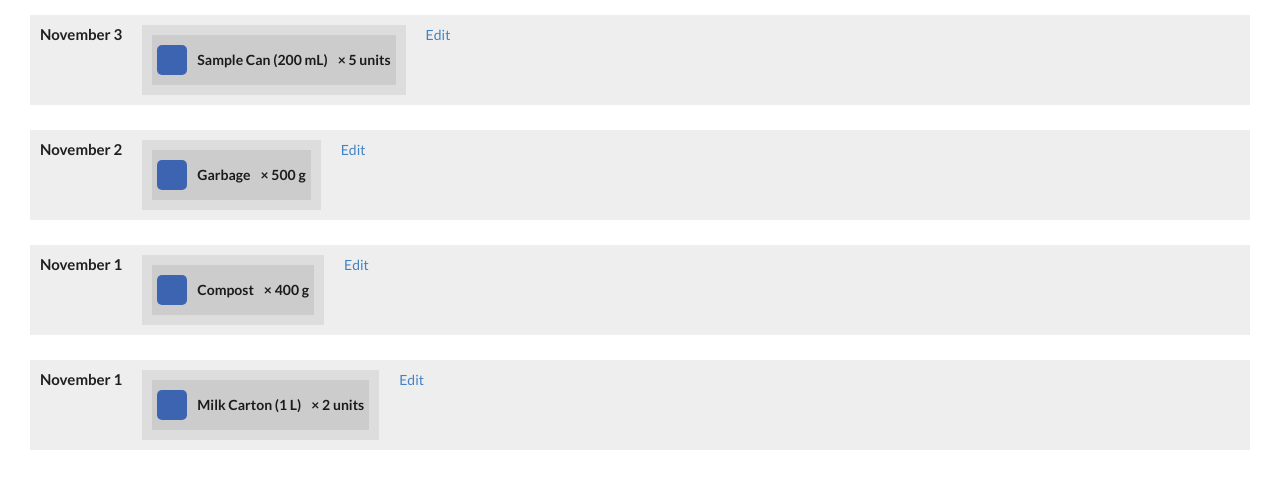
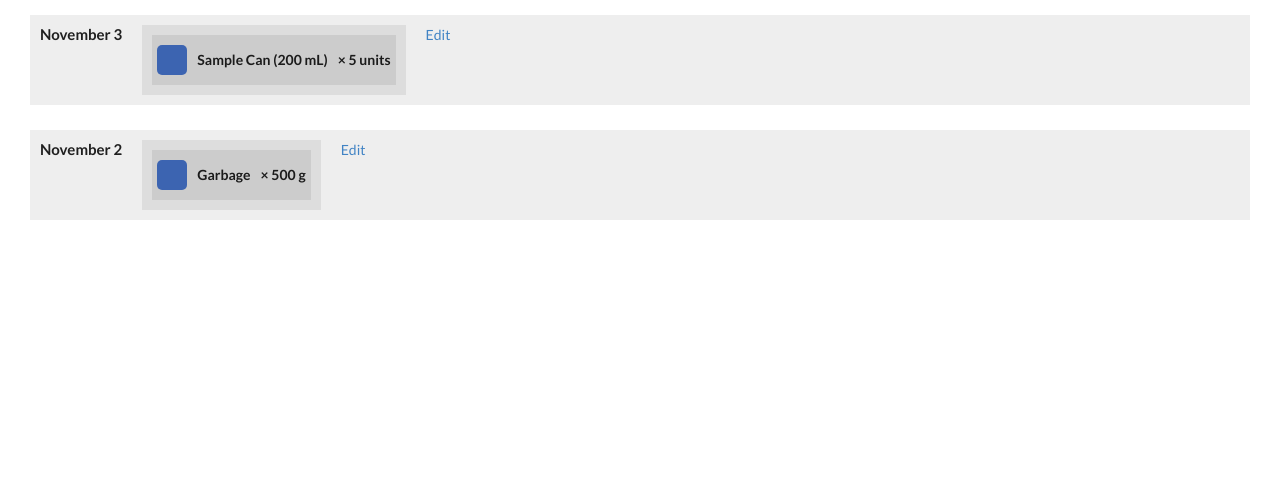
Before and after one commit to Ovillena/binibin-repo, a Next.js app: page /pastentries in a window 1280 px wide. Shown: the top 488 px of the page. Built offline with nearby package versions, Linux system fonts and the light colour scheme.

Commit message:
components can now retrieve data from fakeData

```diff
--- a/pages/pastentries.js
+++ b/pages/pastentries.js
@@ -56,36 +56,23 @@ const fakeData = [
     item_count: 500,
     unit: "g",
     waste_type: "garbage"
-  },{
-    entry_id: 3,
-    entry_date: "November 1",
-    item_name: "Compost",
-    item_count: 400,
-    unit: "g",
-    waste_type: "compost"
-  },{
-    entry_id: 4,
-    entry_date: "November 1",
-    item_name: "Milk Carton (1 L)",
-    item_count: 2,
-    unit: "units",
-    waste_type: "recycling"
   }
 ]
+//"entry_id": 1,
+// "item_name": "Can (200 mL)",
+// "item_count": 5,
+// "unit": "unit",
+// "waste_type": "recycling",
 
 export default function Home() {
   const [entries, setEntries] = useState(fakeData);
-  // const GetEntries = async ()=>{
-  //   const result = await axios.get("https://binibin-server.herokuapp.com/api/entries");
-  //   console.log(result.data)
-  // }
+
   // useEffect(()=>{
   //   const GetEntries = async()=>{
   //     const result = await axios.get("https://binibin-server.herokuapp.com/api/entries")
   //     console.log(result);
   //     setEntries(result.data);
   //   }
-
   //   GetEntries()
   // }, [])
   return(
@@ -111,8 +98,3 @@ export default function Home() {
     </Cont>
   )
 }
-//"entry_id": 1,
-// "item_name": "Can (200 mL)",
-// "item_count": 5,
-// "unit": "unit",
-// "waste_type": "recycling"
```
